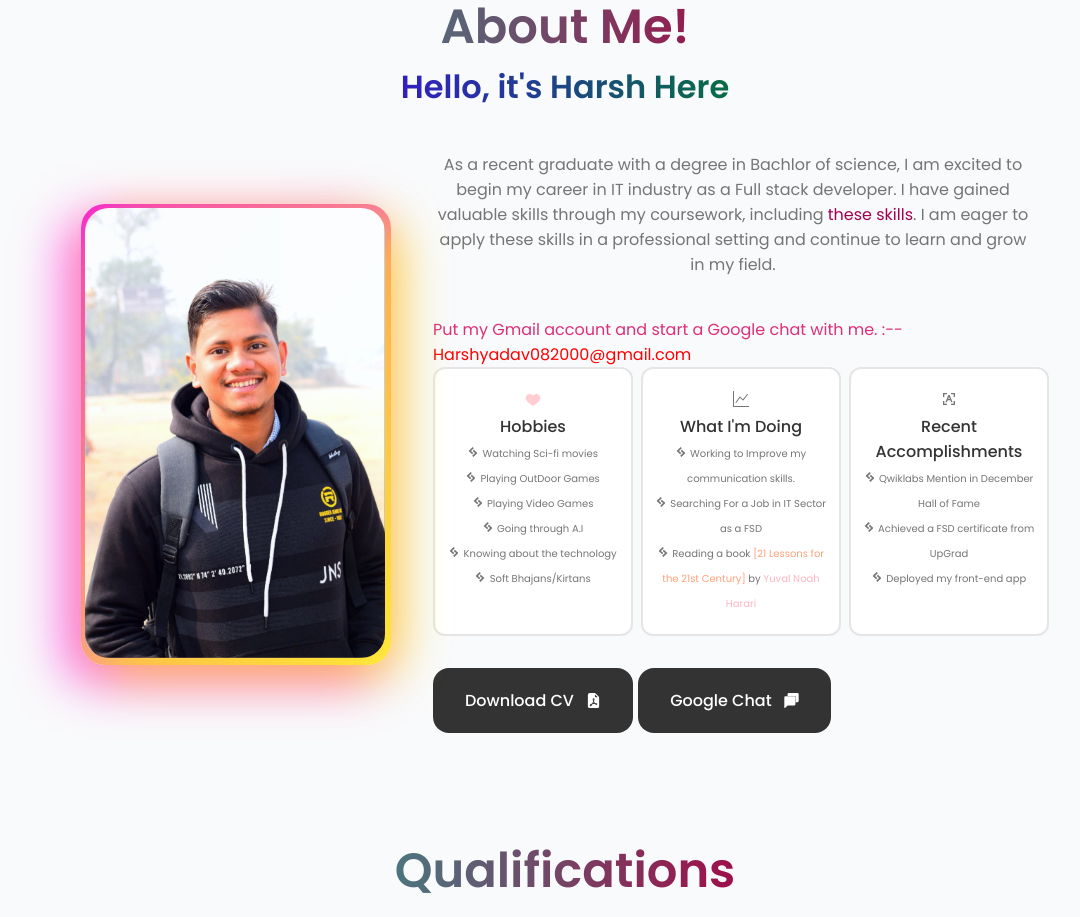
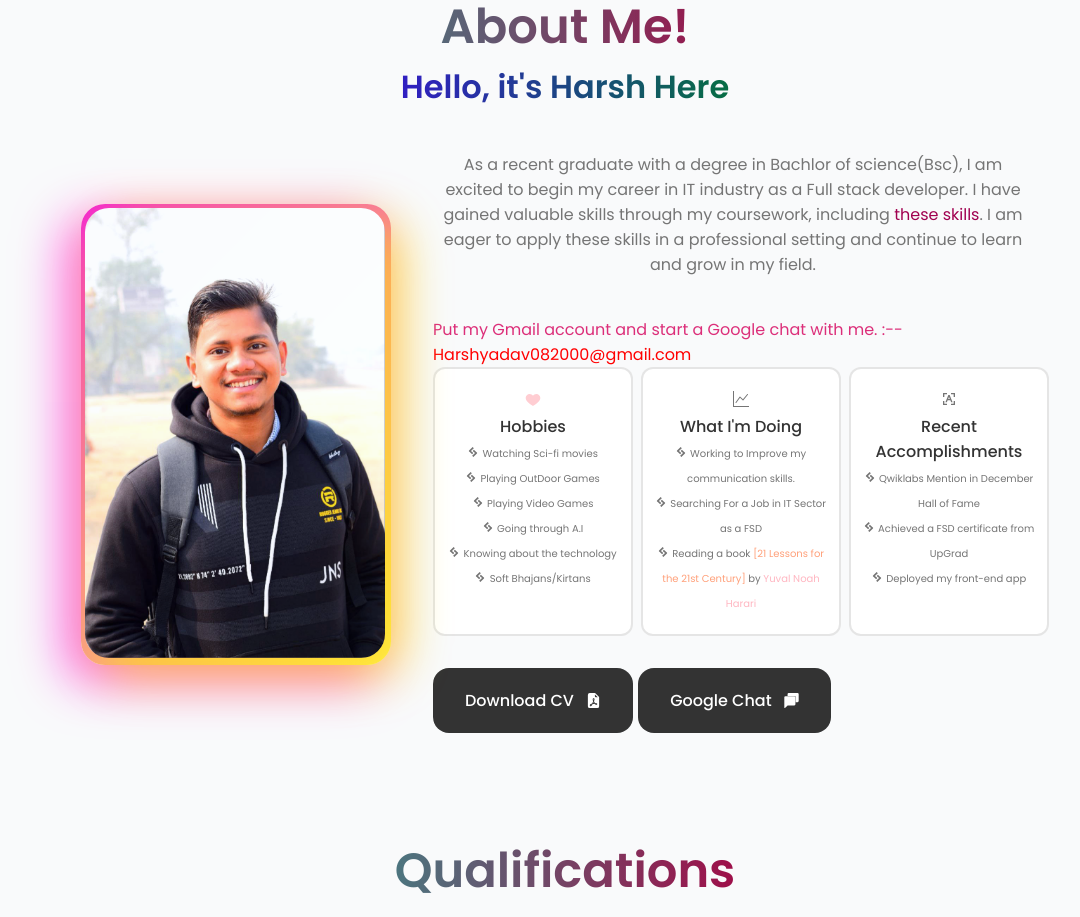
Before and after one commit to VigorousyT/Projects, a React (Create React App) app in the folder portfolio-react-app/: page / in a window 1280 px wide. Shown: the part 860-1777 px from the top of the page, without its empty margins (75-1155 px from the left). Built offline with nearby package versions, Linux system fonts and the light colour scheme; the HTML template or start-up script is replaced by a standard one.

Commit message:
Added styles-3

```diff
--- a/portfolio-react-app/src/components/About/About.jsx
+++ b/portfolio-react-app/src/components/About/About.jsx
@@ -23,8 +23,8 @@ function About() {
 
           <div className="about__data">
             <p className="about__description">
-              As a recent graduate with a degree in Bachlor of science, I am
-              excited to begin my career in IT industry as a Full stack
+              As a recent graduate with a degree in Bachlor of science(Bsc), I
+              am excited to begin my career in IT industry as a Full stack
               developer. I have gained valuable skills through my coursework,
               including{" "}
               <a href="/skills" style={{ color: "#a00050" }}>
```
